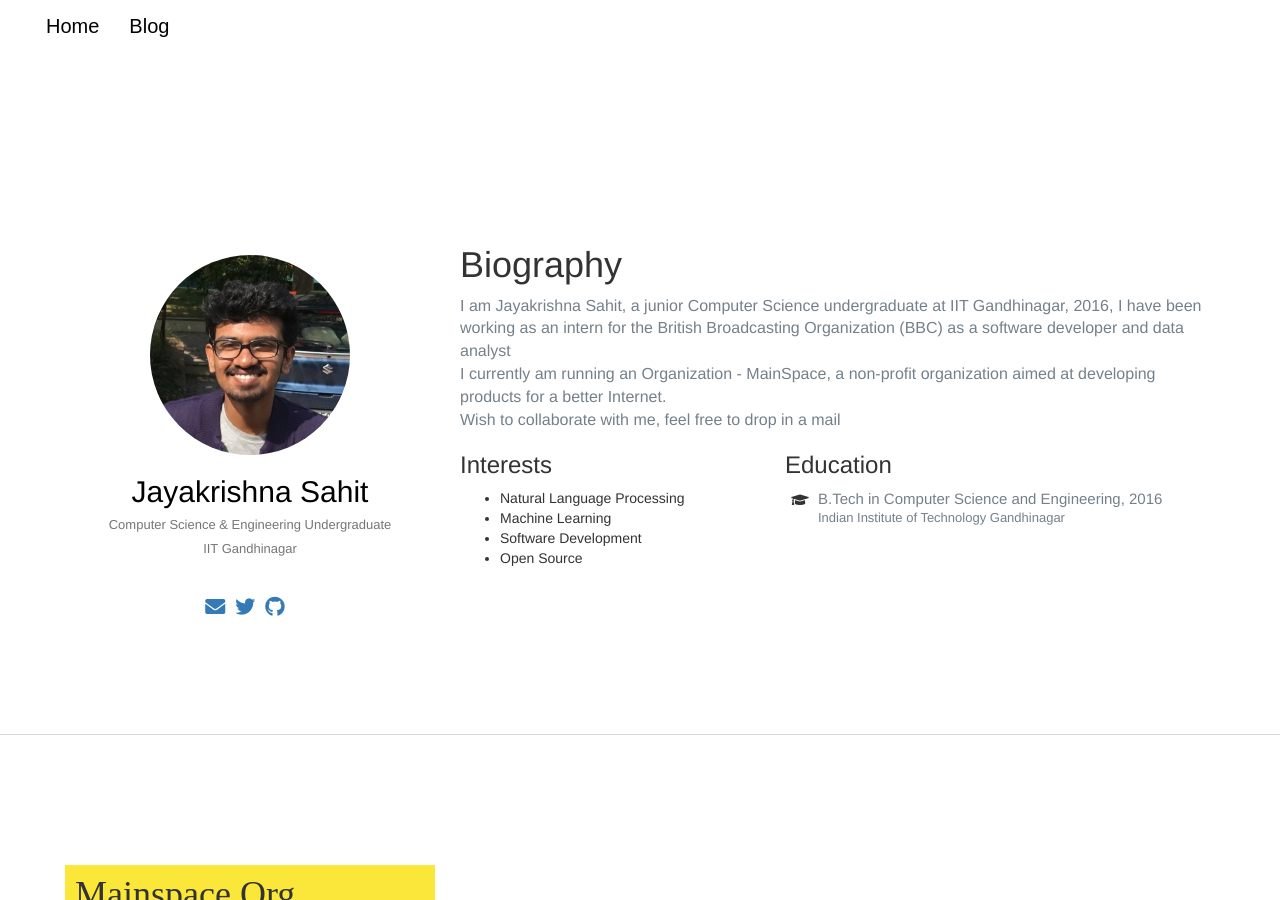
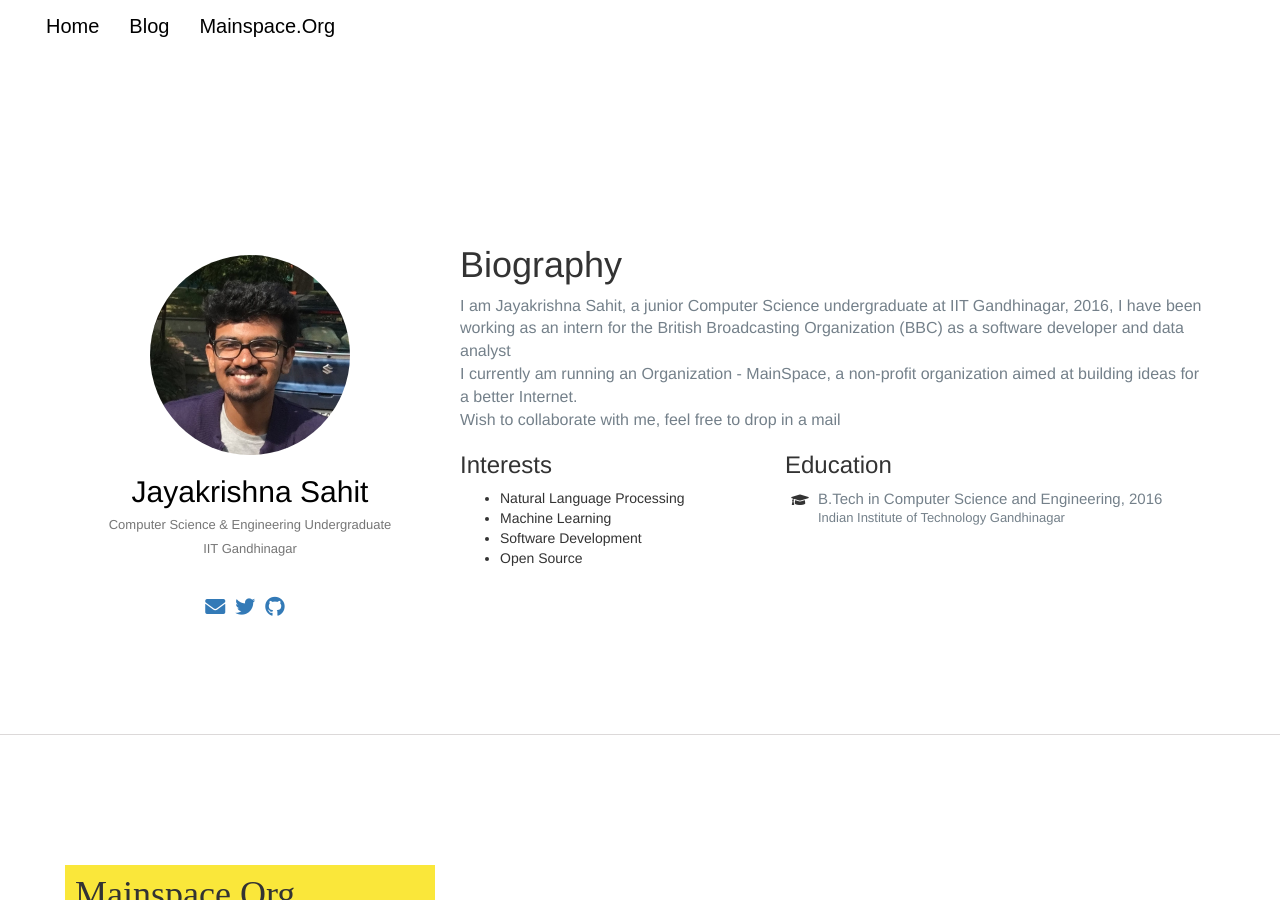
Before and after one commit to sahitpj/sahitpj.github.io, a Jekyll site: the page built from index.html, in a window 1280 px wide and 900 px high. Built offline with Jekyll 4.4.1, drawn with Linux system fonts in a browser that asks for light colours; nearby versions of some CDN libraries; the list of posts is cut into pages by our own code.

Commit message:
linked mainspace

```diff
--- a/_includes/header.html
+++ b/_includes/header.html
@@ -42,6 +42,7 @@
             -->
               <li><a href="/archive/" style="color:black !important; font-family: 'Rockwell', sans-serif !important; font-size: 20px !important">Blog</a></li>
               <!-- <li><a href="/projects/" style="color:black !important; font-family: 'Rockwell', sans-serif !important; font-size: 20px !important">Projects</a></li> -->
+              <li><a href="https://mainspace-org.github.io" style="color:black !important; font-family: 'Rockwell', sans-serif !important; font-size: 20px !important">Mainspace.Org</a></li>
             </ul>
           </div>
         </div>
--- a/index.html
+++ b/index.html
@@ -59,7 +59,7 @@
       <div class="col-12 col-lg-8" itemprop="description">
     <h1 id="biography">Biography</h1>
     <p class="biography-text">I am Jayakrishna Sahit, a junior Computer Science undergraduate at IIT Gandhinagar, 2016, I have been working as an intern for the British Broadcasting Organization (BBC) as a software developer and data analyst</p>
-    <p class="biography-text">I currently am running an Organization - MainSpace, a non-profit organization aimed at developing products for a better Internet.</p>
+    <p class="biography-text">I currently am running an Organization - MainSpace, a non-profit organization aimed at building ideas for a better Internet.</p>
     <p class="biography-text">Wish to collaborate with me, feel free to drop in a mail</p>
         <div class="row">
           <div class="col-md-5">
@@ -168,6 +168,7 @@
     </div>
     </section>
   <-- End of twitter feed-->
+
 
   <section class="interesting-updates">
       <div class="container-fluid">
```
